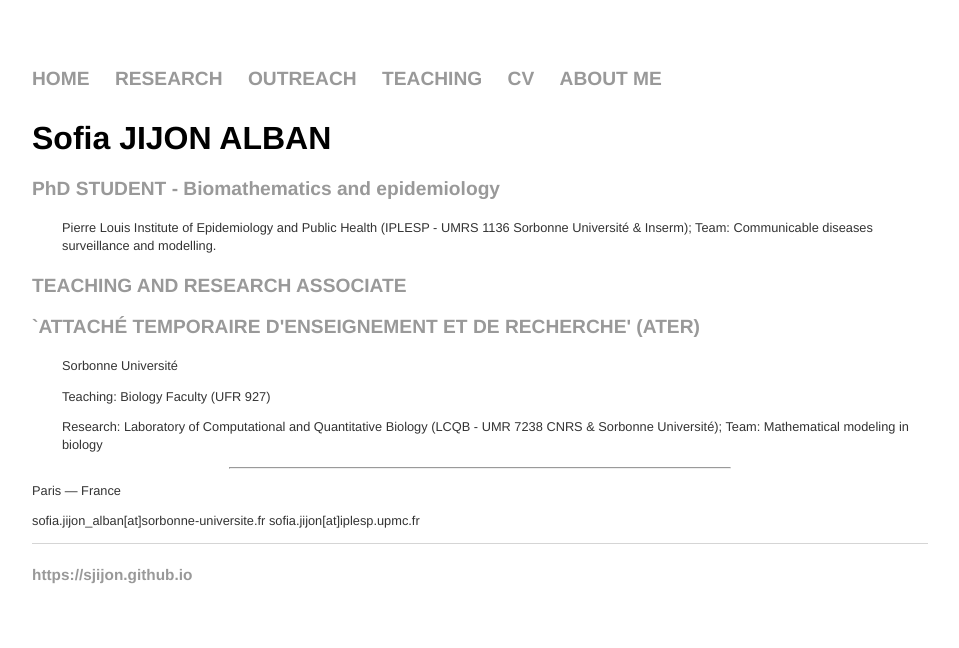
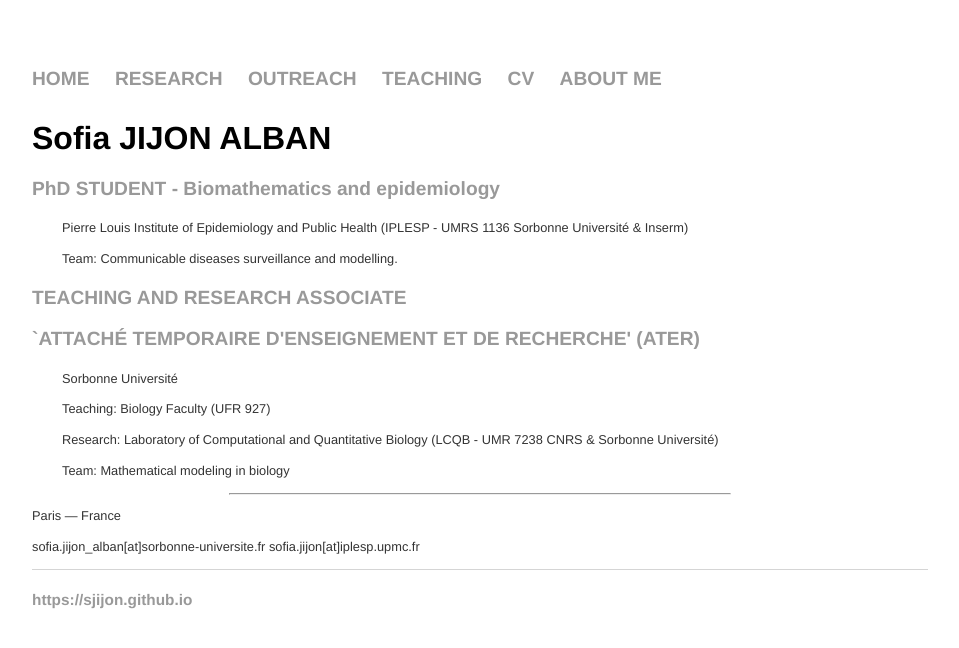
Before and after one commit to sjijon/sjijon.github.io, a Jekyll site: the page built from index.html, in a window 1280 px wide. Shown: the top 648 px of the page, without its empty margins (160-1119 px from the left). Built offline with Jekyll 4.4.1, drawn with Linux system fonts in a browser that asks for light colours; some of the changed lines change nothing that is shown.

Commit message:
Update index.html

```diff
--- a/index.html
+++ b/index.html
@@ -7,7 +7,10 @@ title: Sofia JIJON
 
 	<h3 style="color:#999;">PhD STUDENT - Biomathematics and epidemiology</h3>
 	<p style="padding-left:30px;">
-		Pierre Louis Institute of Epidemiology and Public Health (IPLESP - UMRS 1136 Sorbonne Université & Inserm); Team: Communicable diseases surveillance and modelling.
+		Pierre Louis Institute of Epidemiology and Public Health (IPLESP - UMRS 1136 Sorbonne Université & Inserm)
+	</P>
+	<p style="padding-left:30px;">
+		Team: Communicable diseases surveillance and modelling.
 	</p>
 
 	<h3 style="color:#999;">TEACHING AND RESEARCH ASSOCIATE</h3>
@@ -19,7 +22,10 @@ title: Sofia JIJON
 		Teaching: Biology Faculty (UFR 927)
 	</p>
 	<p style="padding-left:30px;">
-		Research: Laboratory of Computational and Quantitative Biology (LCQB - UMR 7238 CNRS & Sorbonne Université); Team: Mathematical modeling in biology
+		Research: Laboratory of Computational and Quantitative Biology (LCQB - UMR 7238 CNRS & Sorbonne Université)
+	</P>
+	<p style="padding-left:30px;">
+		Team: Mathematical modeling in biology
 	</p>
 	<hr width="500" />
 	<p>
```
